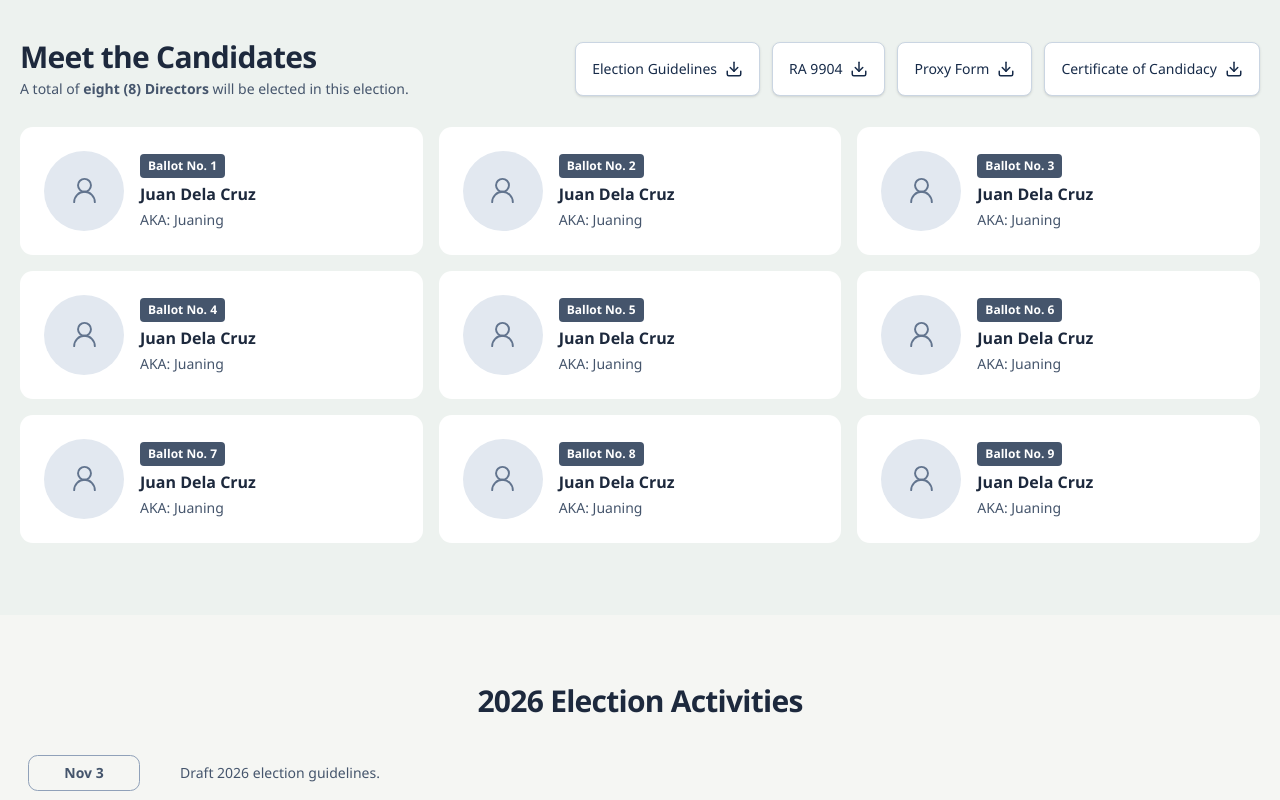
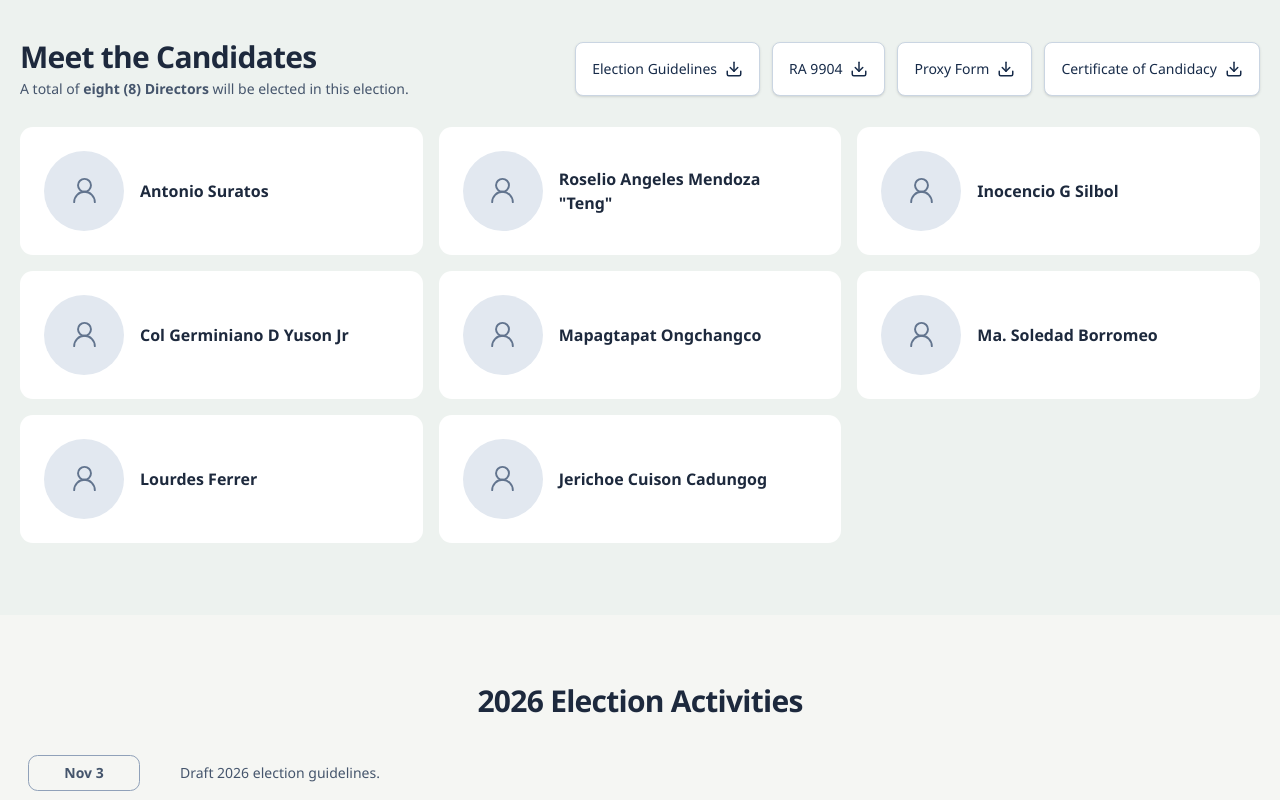
Before and after one commit to markquilab/afpovai-2026, a React (Vite) app: page / in a window 1280 px wide. Shown: the part 780-1580 px from the top of the page. Built offline with nearby package versions, Linux system fonts and the light colour scheme.

Commit message:
update candidate section

```diff
--- a/src/components/sections/CandidateSection.tsx
+++ b/src/components/sections/CandidateSection.tsx
@@ -1,6 +1,15 @@
 import { Download, UserRound } from "lucide-react";
 
-const ballotNumbers = Array.from({ length: 9 }, (_, index) => index + 1);
+const candidates = [
+  "Antonio Suratos",
+  'Roselio Angeles Mendoza "Teng"',
+  "Inocencio G Silbol",
+  "Col Germiniano D Yuson Jr",
+  "Mapagtapat Ongchangco",
+  "Ma. Soledad Borromeo",
+  "Lourdes Ferrer",
+  "Jerichoe Cuison Cadungog",
+];
 const resources = [
   {
     label: "Election Guidelines",
@@ -77,10 +86,10 @@ export function CandidateSection() {
         </div>
 
         <div className="grid grid-cols-1 gap-3 md:grid-cols-2 lg:grid-cols-3 md:gap-4">
-          {ballotNumbers.map((ballotNumber) => (
+          {candidates.map((name) => (
             <article
               className="flex min-h-32 items-center gap-4 rounded-md bg-white p-6"
-              key={ballotNumber}
+              key={name}
             >
               <span
                 className="grid size-20 shrink-0 place-items-center rounded-full bg-slate-200 text-slate-500"
@@ -89,11 +98,11 @@ export function CandidateSection() {
                 <UserRound size={31} strokeWidth={1.5} />
               </span>
               <div>
-                <span className="mb-1 inline-block rounded bg-slate-600 px-2 py-1 text-xs font-semibold text-white">
-                  Ballot No. {ballotNumber}
-                </span>
-                <h3 className="font-semibold text-slate-800">Juan Dela Cruz</h3>
-                <p className="mt-1 text-sm text-slate-600">AKA: Juaning</p>
+                {/* <span className="mb-1 inline-block rounded bg-slate-600 px-2 py-1 text-xs font-semibold text-white">
+                  Ballot No. {candidates.indexOf(name) + 1}
+                </span> */}
+                <h3 className="font-semibold text-slate-800">{name}</h3>
+                {/* <p className="mt-1 text-sm text-slate-600">AKA: Juaning</p> */}
               </div>
             </article>
           ))}
```
